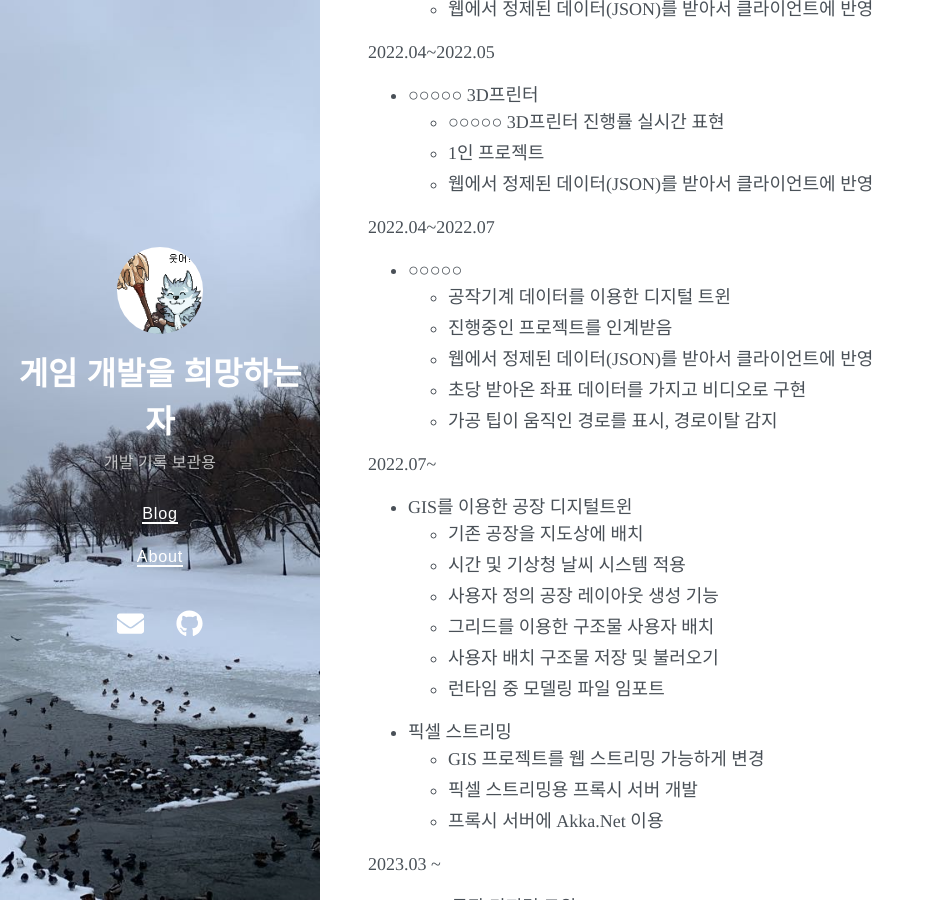
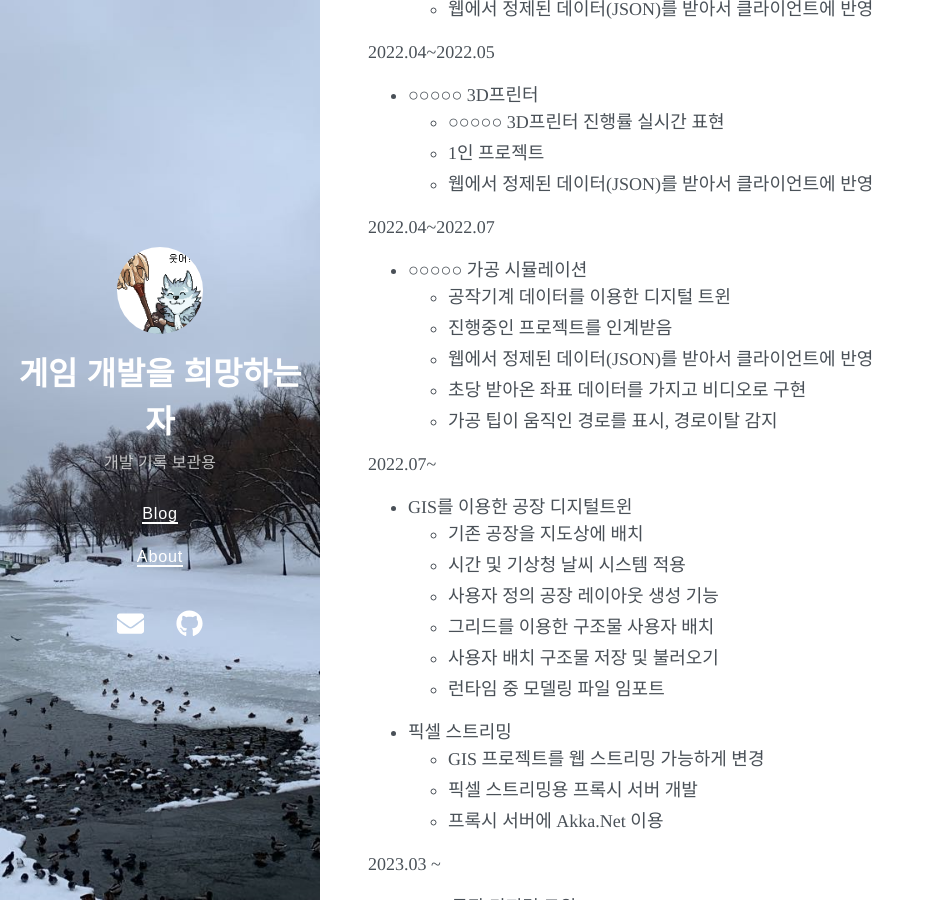
Before and after one commit to bu30808/bu30808.github.io, a Jekyll site: the page built from about.md, in a window 1280 px wide and 900 px high, scrolled down 765 px. Shown: the whole window, without its empty margins (0-934 px from the left). Built offline with Jekyll 4.4.1, drawn with Linux system fonts in a browser that asks for light colours; nearby versions of some CDN libraries.

Commit message:
Update about.md

```diff
--- a/about.md
+++ b/about.md
@@ -41,7 +41,7 @@ title: 이력
   * 웹에서 정제된 데이터(JSON)를 받아서 클라이언트에 반영
 
 2022.04~2022.07
-* ○○○○○
+* ○○○○○ 가공 시뮬레이션
   - 공작기계 데이터를 이용한 디지털 트윈
   * 진행중인 프로젝트를 인계받음
   * 웹에서 정제된 데이터(JSON)를 받아서 클라이언트에 반영
```
